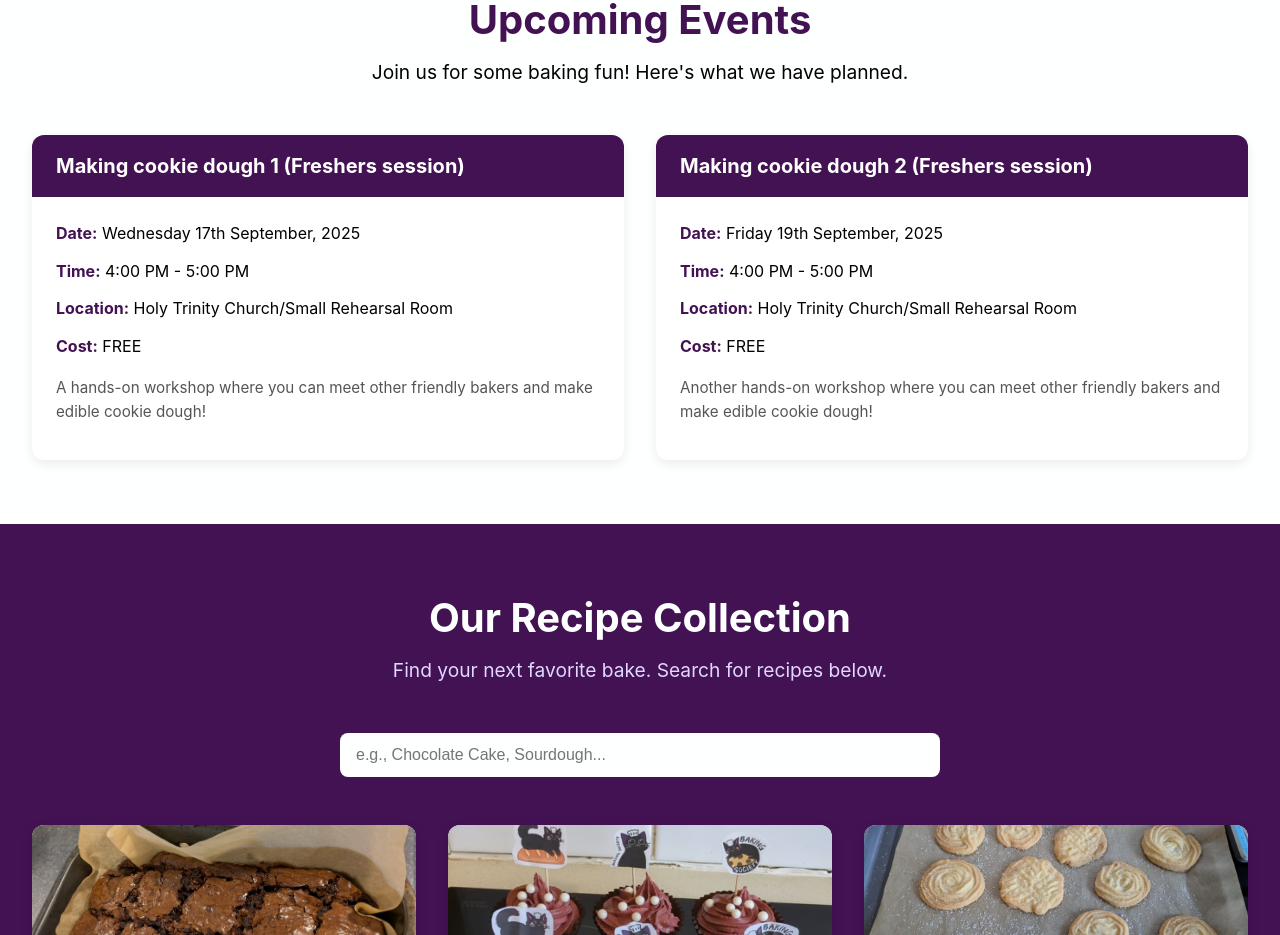
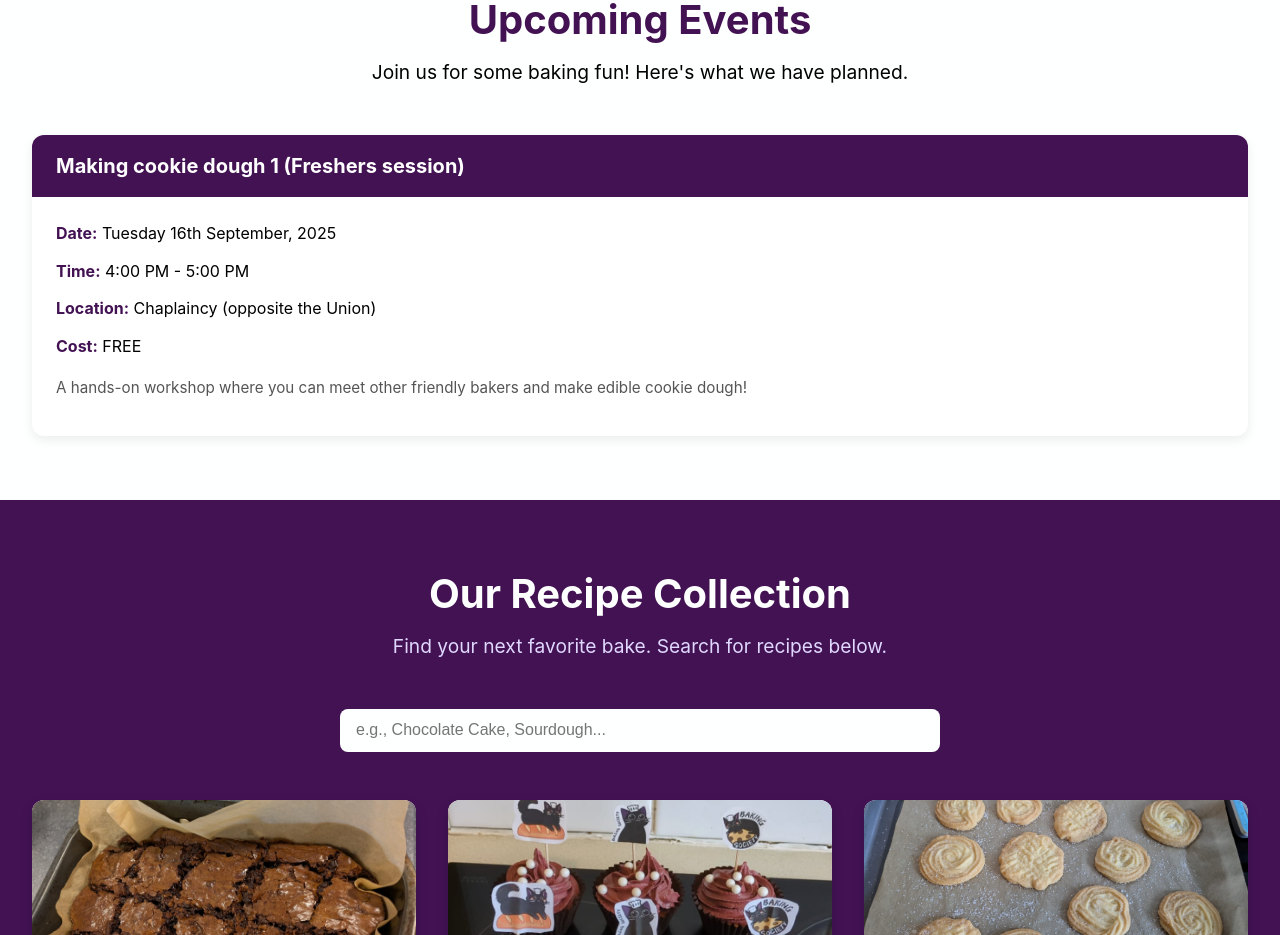
Before and after one commit to tamrachan/baking-soc-website, a React (Vite) app: page / in a window 1280 px wide. Shown: the part 1600-2535 px from the top of the page. Built offline with nearby package versions, Linux system fonts and the light colour scheme.

Commit message:
Updated events for Tuesday

```diff
--- a/src/constants/events.js
+++ b/src/constants/events.js
@@ -2,19 +2,10 @@ export const upcomingEvents = [
     {
         id: 1,
         title: "Making cookie dough 1 (Freshers session)",
-        date: "Wednesday 17th September, 2025",
+        date: "Tuesday 16th September, 2025",
         time: "4:00 PM - 5:00 PM",
         cost: "FREE",
-        location: "Holy Trinity Church/Small Rehearsal Room",
+        location: "Chaplaincy (opposite the Union)",
         description: "A hands-on workshop where you can meet other friendly bakers and make edible cookie dough!"
     },
-    {
-        id: 2,
-        title: "Making cookie dough 2 (Freshers session)",
-        date: "Friday 19th September, 2025",
-        time: "4:00 PM - 5:00 PM",
-        cost: "FREE",
-        location: "Holy Trinity Church/Small Rehearsal Room",
-        description: "Another hands-on workshop where you can meet other friendly bakers and make edible cookie dough!"
-    }
 ];
```
